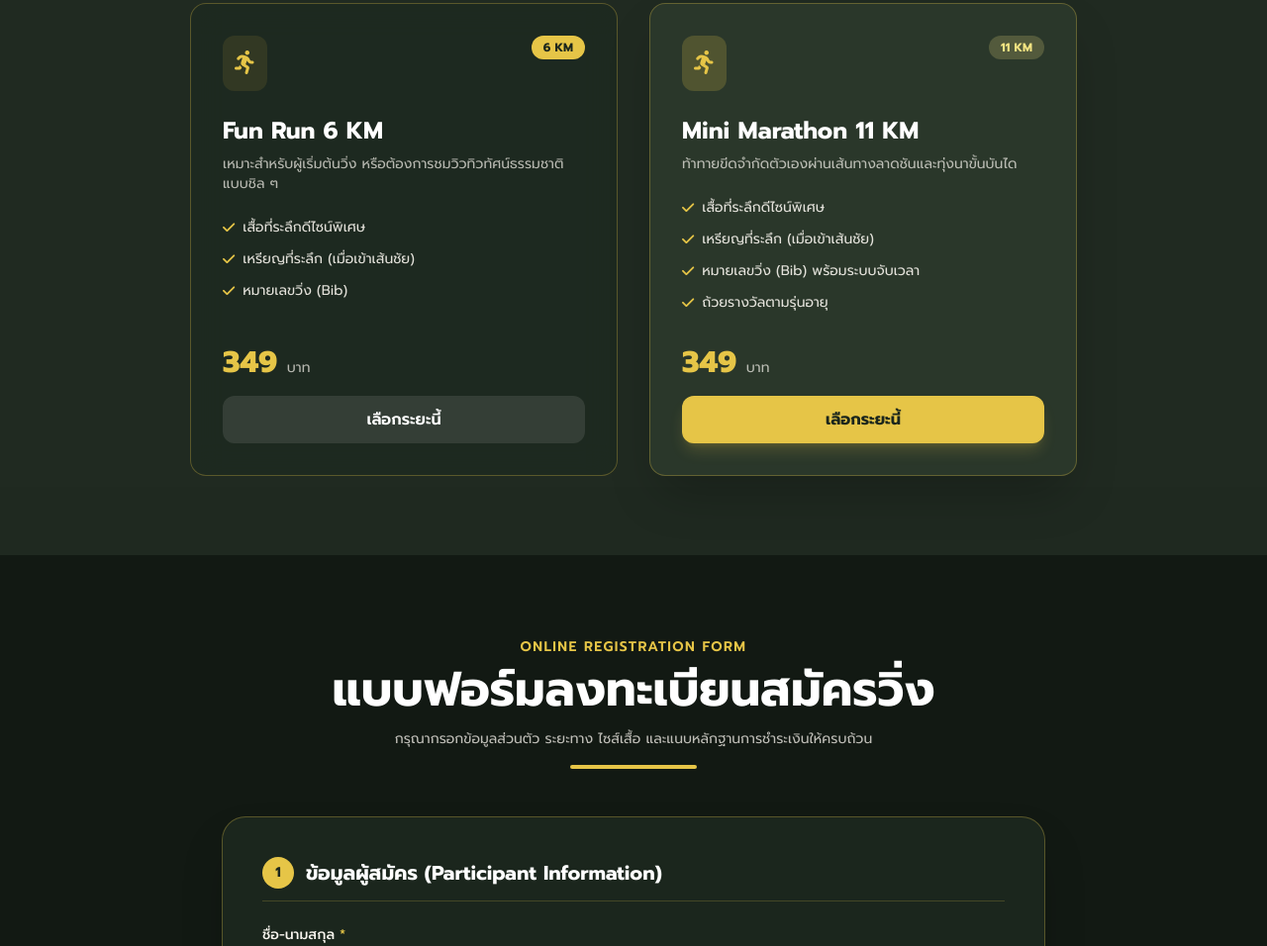
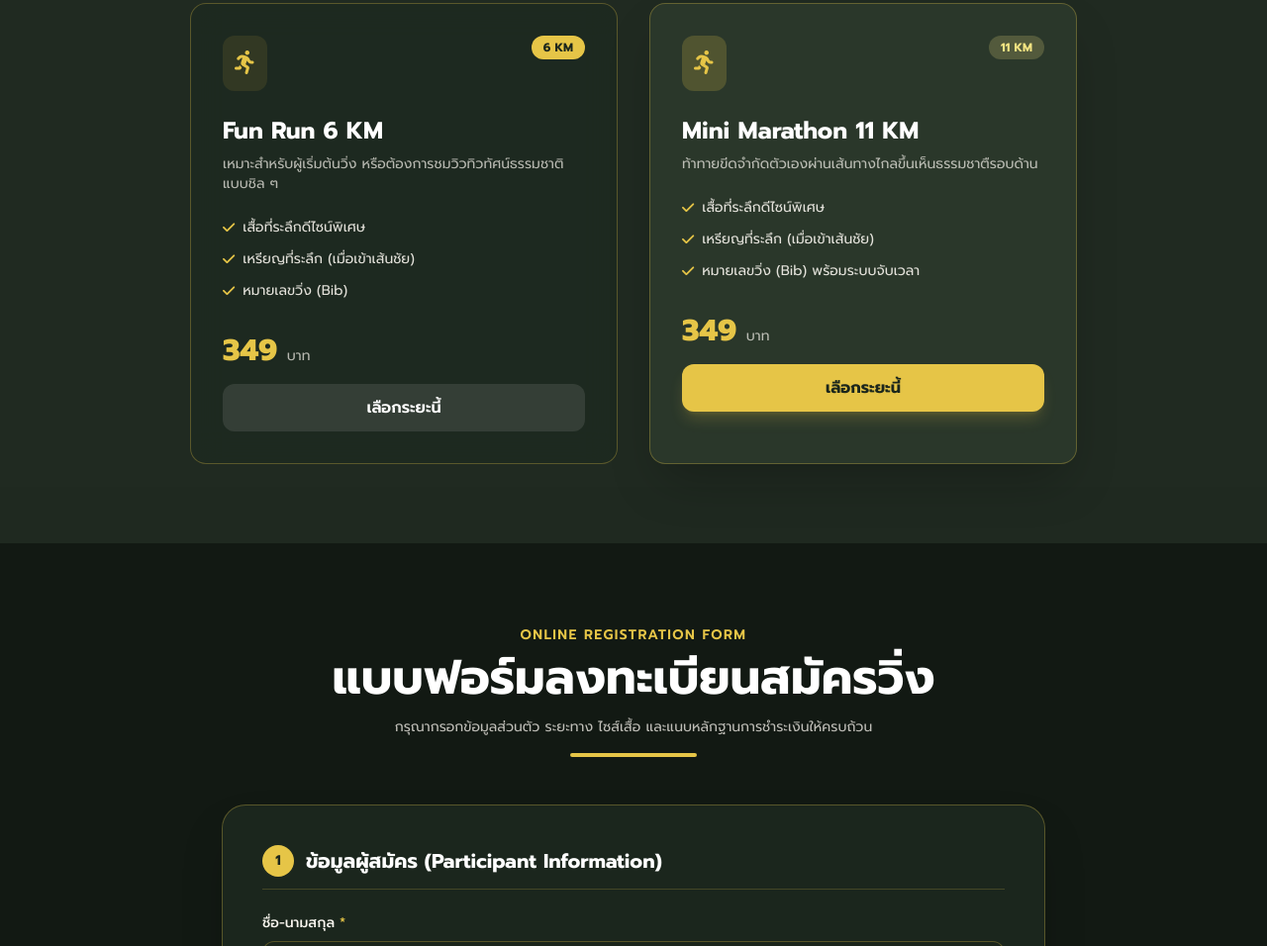
Before and after one commit to gototargetmarketing-netizen/running-mahamit, a plain HTML site: page index.html in a window 1280 px wide. Shown: the part 1033-1989 px from the top of the page at 99% size. Drawn offline with nearby package versions, Linux system fonts and the light colour scheme.

Commit message:
Update index.html

```diff
--- a/index.html
+++ b/index.html
@@ -226,12 +226,12 @@
                             <span class="px-3 py-1 rounded-full bg-brand-lightGold/20 text-brand-lightGold font-bold text-xs">11 KM</span>
                         </div>
                         <h3 class="text-2xl font-bold text-white mb-2">Mini Marathon 11 KM</h3>
-                        <p class="text-brand-cream/70 text-sm mb-6">ท้าทายขีดจำกัดตัวเองผ่านเส้นทางลาดชันและทุ่งนาขั้นบันได</p>
+                        <p class="text-brand-cream/70 text-sm mb-6">ท้าทายขีดจำกัดตัวเองผ่านเส้นทางไกลขึ้นเห็นธรรมชาตืรอบด้าน</p>
                         <ul class="space-y-3 text-sm text-brand-cream/90 mb-8">
                             <li class="flex items-center gap-2"><i class="fa-solid fa-check text-brand-gold"></i> เสื้อที่ระลึกดีไซน์พิเศษ</li>
                             <li class="flex items-center gap-2"><i class="fa-solid fa-check text-brand-gold"></i> เหรียญที่ระลึก (เมื่อเข้าเส้นชัย)</li>
                             <li class="flex items-center gap-2"><i class="fa-solid fa-check text-brand-gold"></i> หมายเลขวิ่ง (Bib) พร้อมระบบจับเวลา</li>
-                            <li class="flex items-center gap-2"><i class="fa-solid fa-check text-brand-gold"></i> ถ้วยรางวัลตามรุ่นอายุ</li>
+
                         </ul>
                     </div>
                     <div>
```
